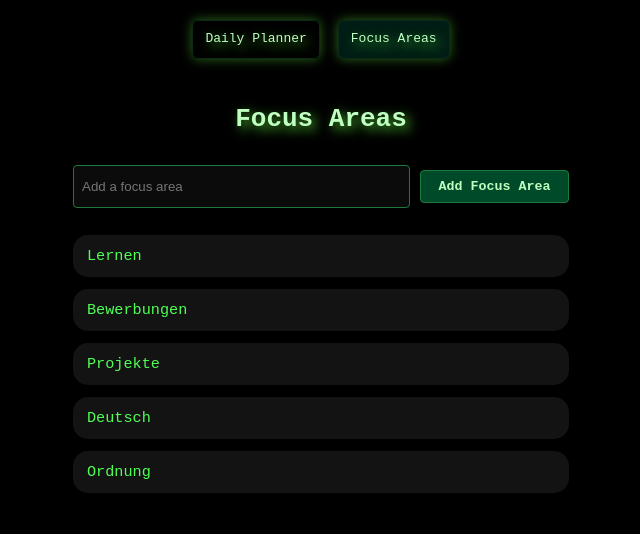
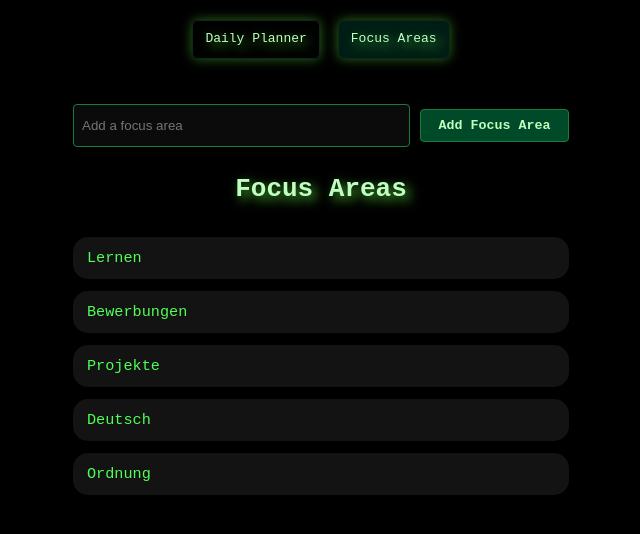
Before and after one commit to WilmerKopernikus/day-planner-matrix, an Angular app: page /focus-areas in a window 1280 px wide. Shown: the top 534 px of the page, without its empty margins (319-959 px from the left). Built offline with nearby package versions, Linux system fonts and the light colour scheme.

Commit message:
Fix input placement for Focus Areas

```diff
--- a/src/app/focus-areas/focus-areas.component.html
+++ b/src/app/focus-areas/focus-areas.component.html
@@ -1,21 +1,15 @@
 <div class="focus-areas-container">
-  <h1 class="page-title">Focus Areas</h1>
-
   <div class="add-focus-area">
-    <input
-      type="text"
-      [value]="newFocusArea"
-      (input)="newFocusArea = $any($event.target).value"
+    <input type="text" [value]="newFocusArea" (input)="newFocusArea = $any($event.target).value"
       placeholder="Add a focus area" />
     <button type="button" (click)="addFocusArea()">Add Focus Area</button>
   </div>
 
+  <h1 class="page-title">Focus Areas</h1>
+
   <div class="focus-area-buttons">
     @for (area of focusAreas(); track area) {
-      <button
-        class="task-button"
-        [class.selected]="area === selectedArea"
-        (click)="selectArea(area)">
+    <button class="task-button" [class.selected]="area === selectedArea" (click)="selectArea(area)">
       {{ area }}
     </button>
     }
--- a/src/app/focus-areas/focus-areas.component.ts
+++ b/src/app/focus-areas/focus-areas.component.ts
@@ -21,7 +21,7 @@ export class FocusAreasComponent {
     this.selectedArea = area;
   }
 
-   addFocusArea() {
+  addFocusArea() {
     const trimmed = this.newFocusArea.trim();
     if (!trimmed) {
       return;
```
Lines whose indentation alone changed are shown as unchanged.
